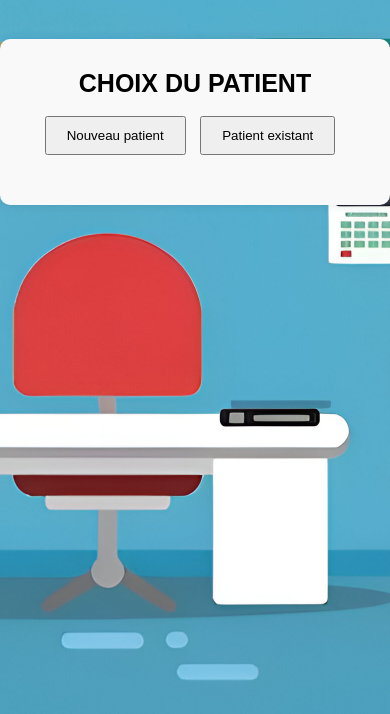
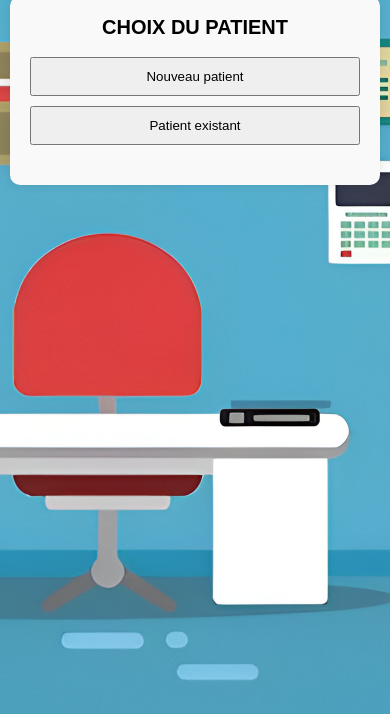
Before and after one commit to spqraxel/AP-GRP-9, a PHP site: page /Pre_admission_Choix.php in a window 390 px wide. Shown: the part 130-844 px from the top of the page. Run offline with PHP 8.4, Linux system fonts and the light colour scheme; the visitor is signed in with stand-in values (Sample User, id 1); data that the repository does not hold is empty.

Commit message:
responsive

```diff
--- a/html/style/style.css
+++ b/html/style/style.css
@@ -349,3 +349,193 @@ input[type="file"] {
 .btn-pdf:hover {
     background-color: #c0392b;
 }
+
+/* Pour les tablettes et petits écrans (768px - 1024px) */
+@media (max-width: 1024px) {
+    .navbar {
+        flex-direction: column;
+        padding: 10px;
+    }
+
+    .logo-container .logo {
+        height: 60px;
+        margin-bottom: 10px;
+    }
+
+    .page {
+        display: flex;
+        flex-wrap: wrap;
+        justify-content: center;
+    }
+
+    .page a {
+        margin: 0 15px;
+        font-size: 18px;
+    }
+
+    .container-index,
+    .container-mdp,
+    .container-pre-admission,
+    .table-container,
+    .container-modif {
+        width: 90%;
+        padding: 25px;
+        margin: 30px auto;
+    }
+
+    .button-container {
+        flex-direction: column;
+        gap: 10px;
+    }
+
+    .filter-container {
+        flex-direction: column;
+        align-items: flex-start;
+    }
+
+    .filter-group {
+        width: 100%;
+        margin-bottom: 10px;
+    }
+}
+
+/* Pour les smartphones (jusqu'à 767px) */
+@media (max-width: 767px) {
+    html, body {
+        background-attachment: scroll;
+    }
+
+    .navbar {
+        padding: 8px;
+    }
+
+    .page a {
+        margin: 0 8px;
+        font-size: 16px;
+    }
+
+    .container-index,
+    .container-mdp,
+    .container-pre-admission,
+    .table-container,
+    .container-modif {
+        width: 95%;
+        padding: 20px;
+        margin: 20px auto;
+    }
+
+    .image-au-dessus {
+        width: 120px;
+    }
+
+    h6 {
+        font-size: 20px;
+    }
+
+    .table-style th,
+    .table-style td {
+        padding: 8px;
+        font-size: 10px;
+    }
+
+    .icon-action {
+        width: 20px;
+        height: 20px;
+    }
+
+    input,
+    select,
+    .information-login,
+    .information-mdp {
+        padding: 8px;
+        font-size: 14px;
+    }
+
+    .button-login,
+    .button-mdp,
+    .button-next,
+    .btn-submit,
+    .btn-shine,
+    .button-pro,
+    .button-serv {
+        padding: 8px 15px;
+        font-size: 14px;
+    }
+
+    /* Adaptation spécifique pour les tables sur mobile */
+    .table-responsive {
+        overflow-x: auto;
+        -webkit-overflow-scrolling: touch;
+    }
+}
+
+/* Pour les très petits écrans (jusqu'à 480px) */
+@media (max-width: 480px) {
+    .page a {
+        margin: 0 5px;
+        font-size: 14px;
+    }
+
+    .container-index,
+    .container-mdp {
+        padding: 15px;
+    }
+
+    .image-au-dessus {
+        width: 100px;
+    }
+
+    /* Adaptation des formulaires */
+    .form-group {
+        margin-bottom: 10px;
+    }
+
+    /* Boutons en bloc sur très petits écrans */
+    .button-choice {
+        display: block;
+        width: 100%;
+        margin-bottom: 10px;
+        margin-right: 0;
+    }
+}
+
+/* Orientation paysage sur mobile */
+@media (max-height: 480px) and (orientation: landscape) {
+    .container-index,
+    .container-mdp {
+        top: 60%;
+        transform: translate(-50%, -60%);
+        padding: 15px;
+    }
+
+    .image-au-dessus {
+        width: 80px;
+        margin-bottom: 10px;
+    }
+
+    .information-login,
+    .information-mdp {
+        padding: 6px;
+        margin-bottom: 8px;
+    }
+
+    .button-login,
+    .button-mdp,
+    .button-next {
+        padding: 6px 12px;
+        margin-top: 8px;
+    }
+}
+
+/* Pour les écrans très larges (min-width: 1600px) */
+@media (min-width: 1600px) {
+    .table-style th {
+        font-size: 18px;
+        padding: 15px;
+    }
+
+    .table-style td {
+        font-size: 16px;
+        padding: 15px;
+    }
+}
```
